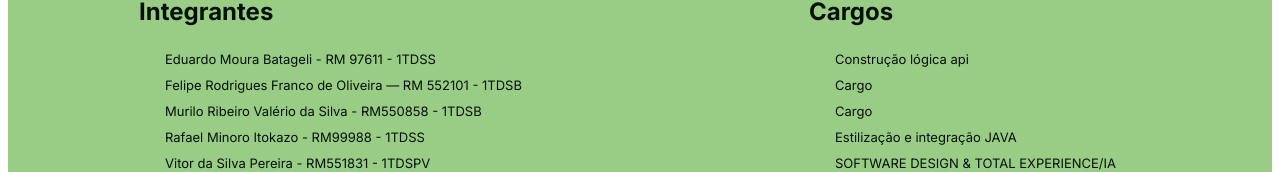
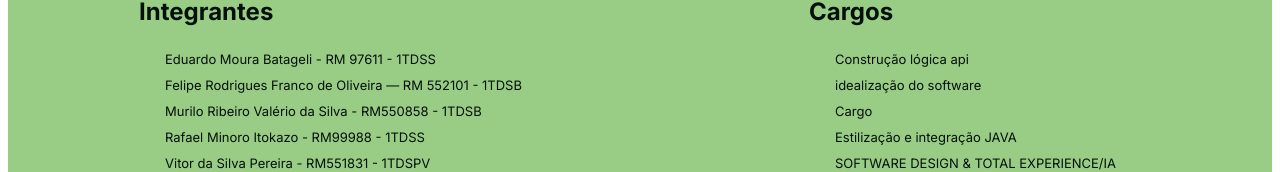
Before and after one commit to Rminoro/GS-ImmunoSync, a Next.js app: page / in a window 1280 px wide. Shown: the part 515-687 px from the top of the page. Built offline with nearby package versions, Linux system fonts and the light colour scheme.

Commit message:
alteração de cargo e descrição

```diff
--- a/src/app/layout.jsx
+++ b/src/app/layout.jsx
@@ -6,7 +6,7 @@ const inter = Inter({ subsets: ['latin'] })
 
 export const metadata = {
   title: 'Global Solution',
-  description: 'GS',
+  description: 'GS-Web',
 }
 
 export default function RootLayout({ children }) {
--- a/src/components/rodape/rodape.jsx
+++ b/src/components/rodape/rodape.jsx
@@ -19,7 +19,7 @@ export default function Rodape() {
     <h2>Cargos</h2>
         <ul>
           <li>Construção lógica api</li>
-          <li>Cargo</li>
+          <li>idealização do software</li>
           <li>Cargo</li>
           <li>Estilização e integração JAVA</li>
           <li>SOFTWARE DESIGN & TOTAL EXPERIENCE/IA</li>
```
